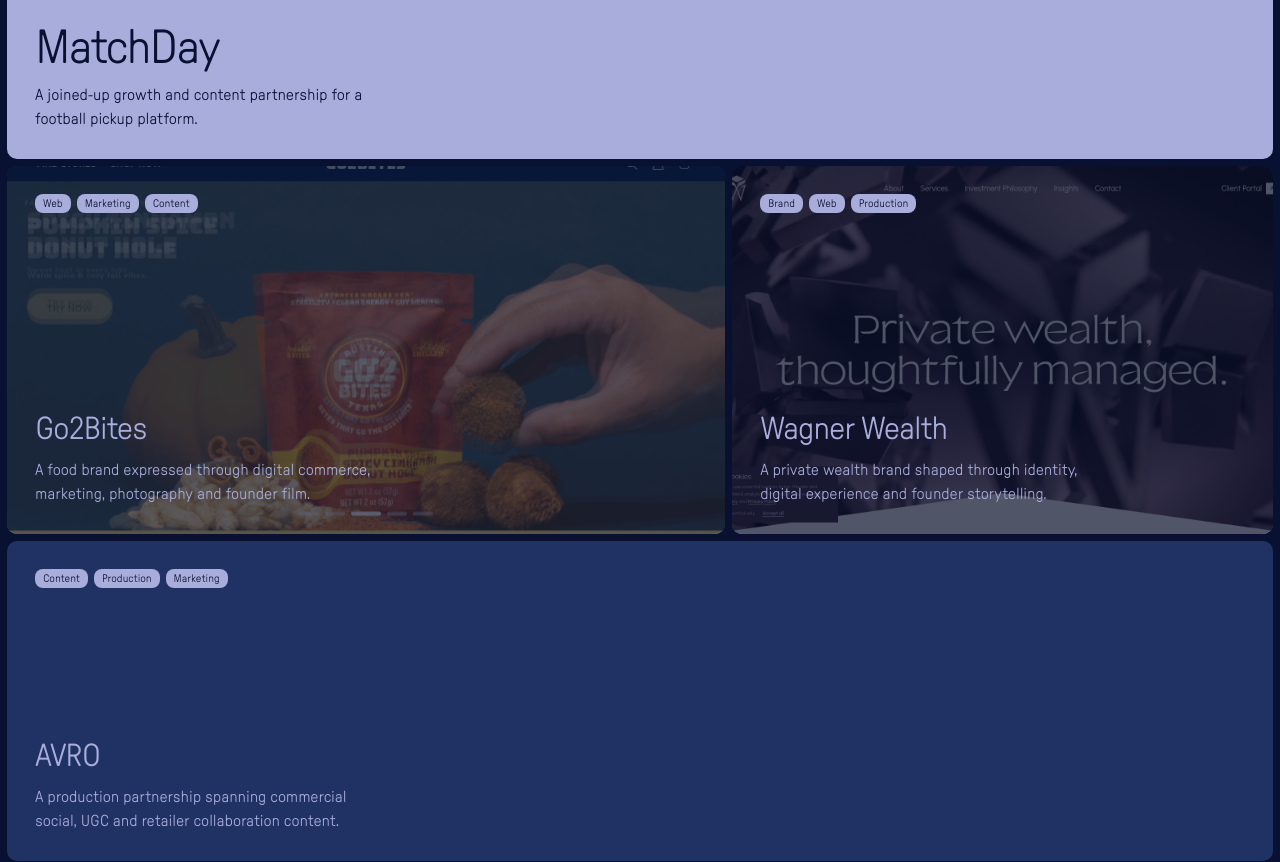
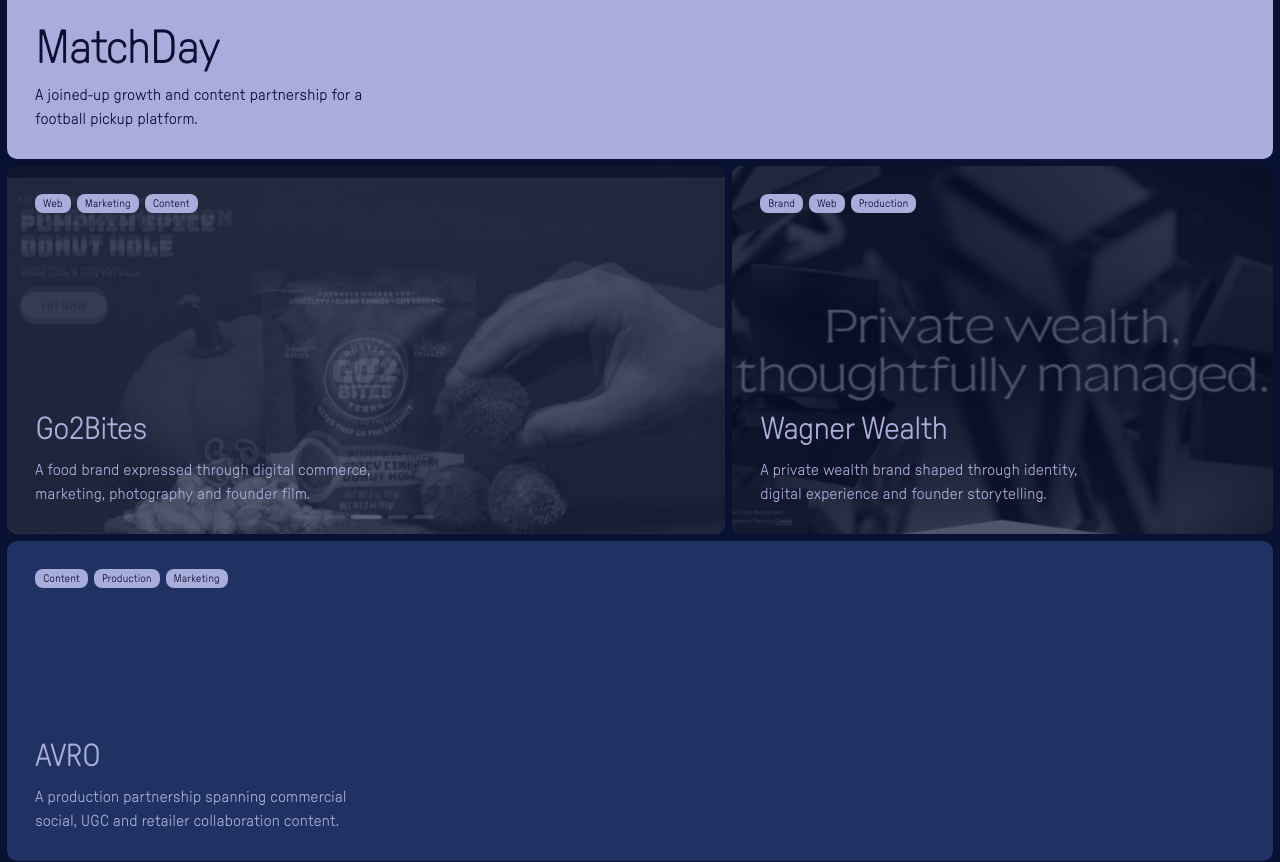
Before and after one commit to cedarandcactus/burgama-site-14.5, a Next.js app: page /work in a window 1280 px wide. Shown: the part 880-1742 px from the top of the page. Built offline with nearby package versions, Linux system fonts and the light colour scheme.

Commit message:
feat: add parallax animation to project cards and reduce motion for prefers-reduced-motion

```diff
--- a/app/globals.css
+++ b/app/globals.css
@@ -776,6 +776,22 @@ html[data-entry-open='true'] body {
   }
 }
 
+@keyframes project-image-parallax {
+  from {
+    transform: translate3d(0, -5%, 0) scale(1.02);
+  }
+  to {
+    transform: translate3d(0, 5%, 0) scale(1.02);
+  }
+}
+
+.project-card-parallax {
+  animation: project-image-parallax linear both;
+  animation-timeline: view();
+  animation-range: entry 0% exit 100%;
+  will-change: transform;
+}
+
 /* The mark's small breakpoint follows the closed nav shell, not the 760 split. */
 @media (max-width: 580px) {
   .founder-logo-drawing {
@@ -784,6 +800,11 @@ html[data-entry-open='true'] body {
 }
 
 @media (prefers-reduced-motion: reduce) {
+  .project-card-parallax {
+    animation: none;
+    transform: none;
+  }
+
   *,
   *::before,
   *::after {
--- a/components/project-card.tsx
+++ b/components/project-card.tsx
@@ -40,7 +40,7 @@ export function ProjectCard({
         <img
           src={project.heroMedia.src}
           alt=""
-          className="absolute inset-0 h-full w-full object-cover transition-transform duration-700 ease-module group-hover:scale-[1.025]"
+          className="project-card-parallax absolute inset-x-0 -top-[8%] h-[116%] w-full object-cover grayscale transition-[filter] duration-700 ease-module"
         />
       ) : null}
       {project.heroMedia.src ? (
```
